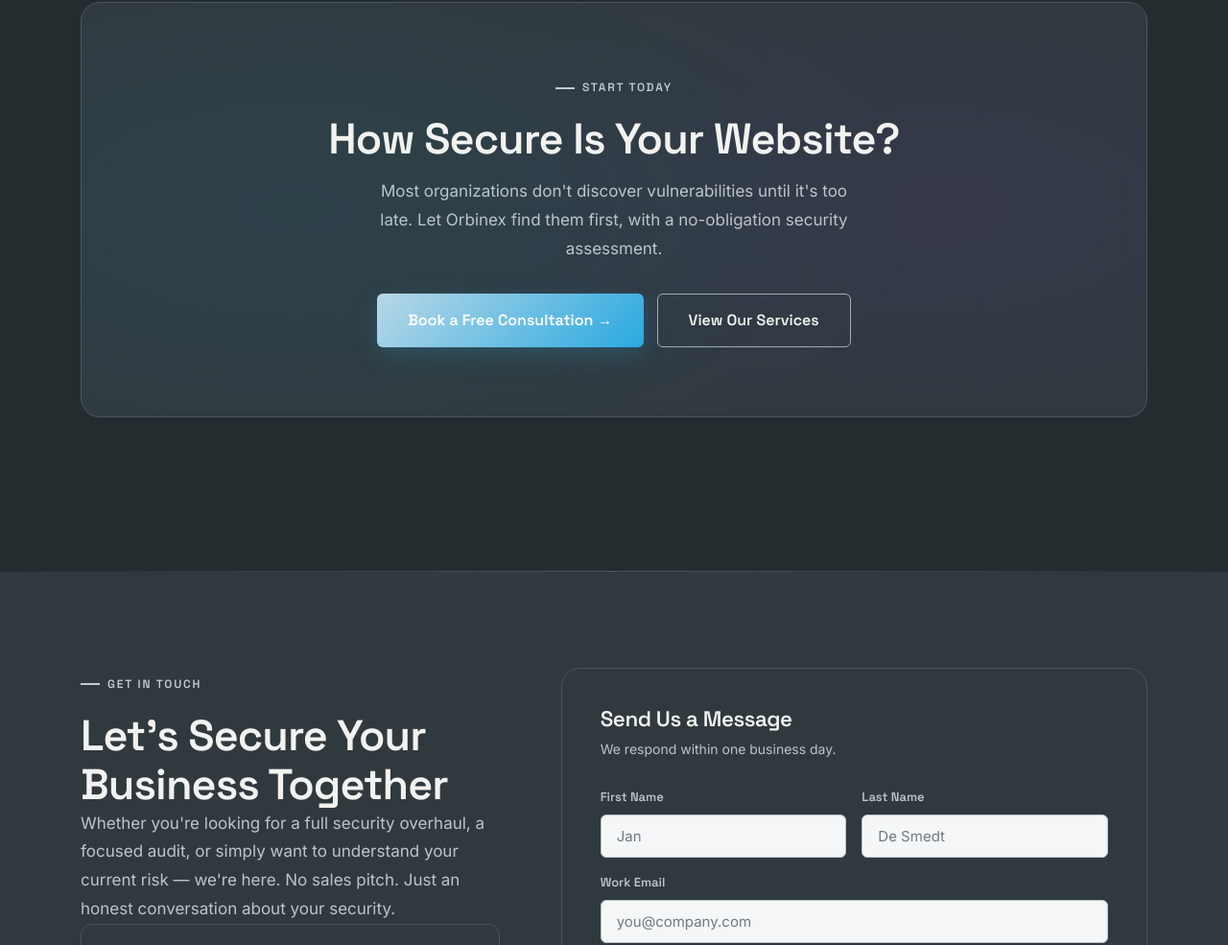
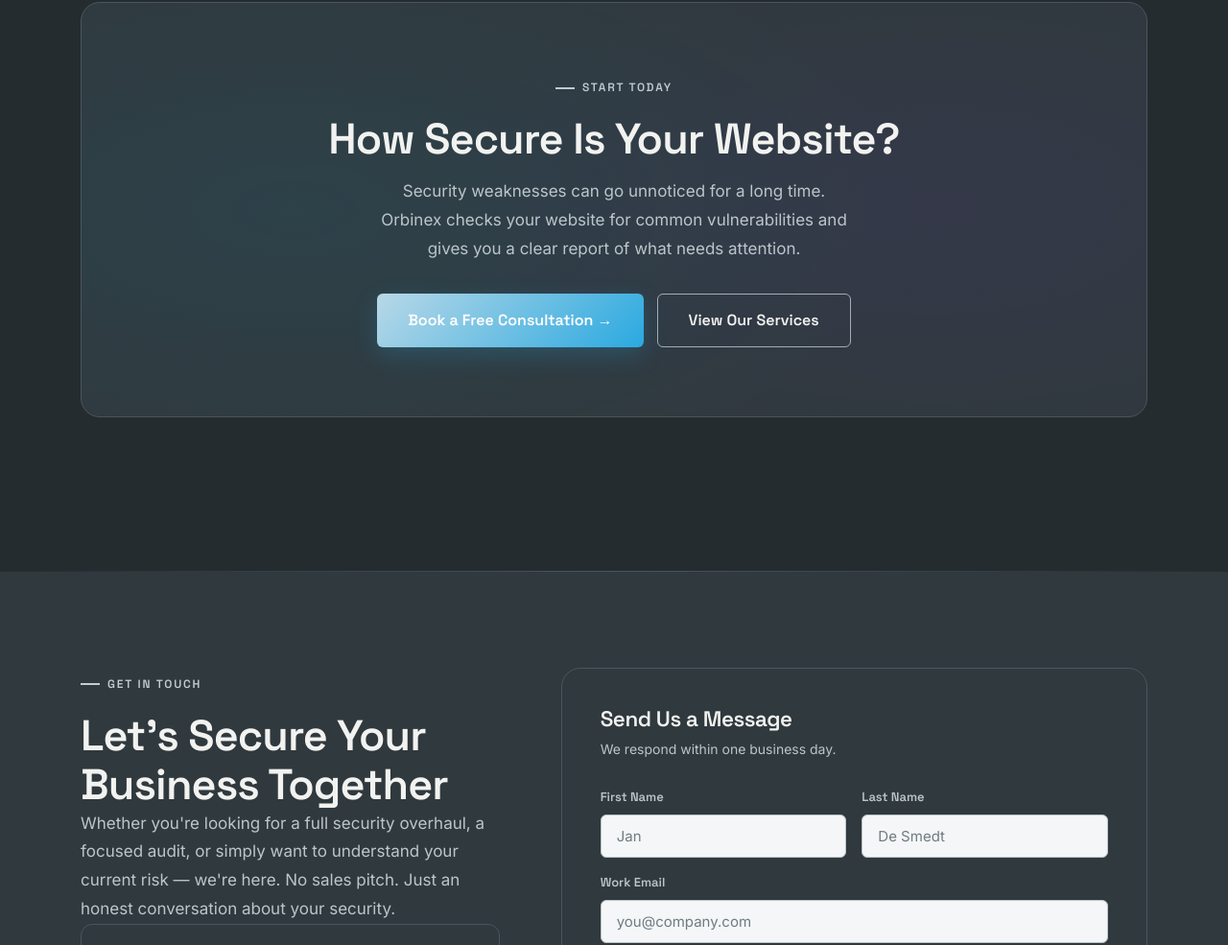
Before and after one commit to competitionrocketmg-sudo/Orbinex-Website, a plain HTML site: page index.html in a window 1280 px wide. Shown: the part 5878-6863 px from the top of the page at 96% size. Drawn offline with Linux system fonts and the light colour scheme.

Commit message:
Update Orbinex website

```diff
--- a/index.html
+++ b/index.html
@@ -1606,7 +1606,7 @@ h1, h2, h3, h4,
     <div class="cta-band reveal">
       <div class="eyebrow" style="justify-content:center;">Start Today</div>
       <h2>How Secure Is Your Website?</h2>
-      <p>Most organizations don't discover vulnerabilities until it's too late. Let Orbinex find them first, with a no-obligation security assessment.</p>
+      <p>Security weaknesses can go unnoticed for a long time. Orbinex checks your website for common vulnerabilities and gives you a clear report of what needs attention.</p>
       <div class="cta-actions">
         <a href="#contact" class="btn btn-primary" style="font-size:1rem;padding:14px 32px;">Book a Free Consultation →</a>
         <a href="#services" class="btn btn-outline" style="font-size:1rem;padding:14px 32px;">View Our Services</a>
```
